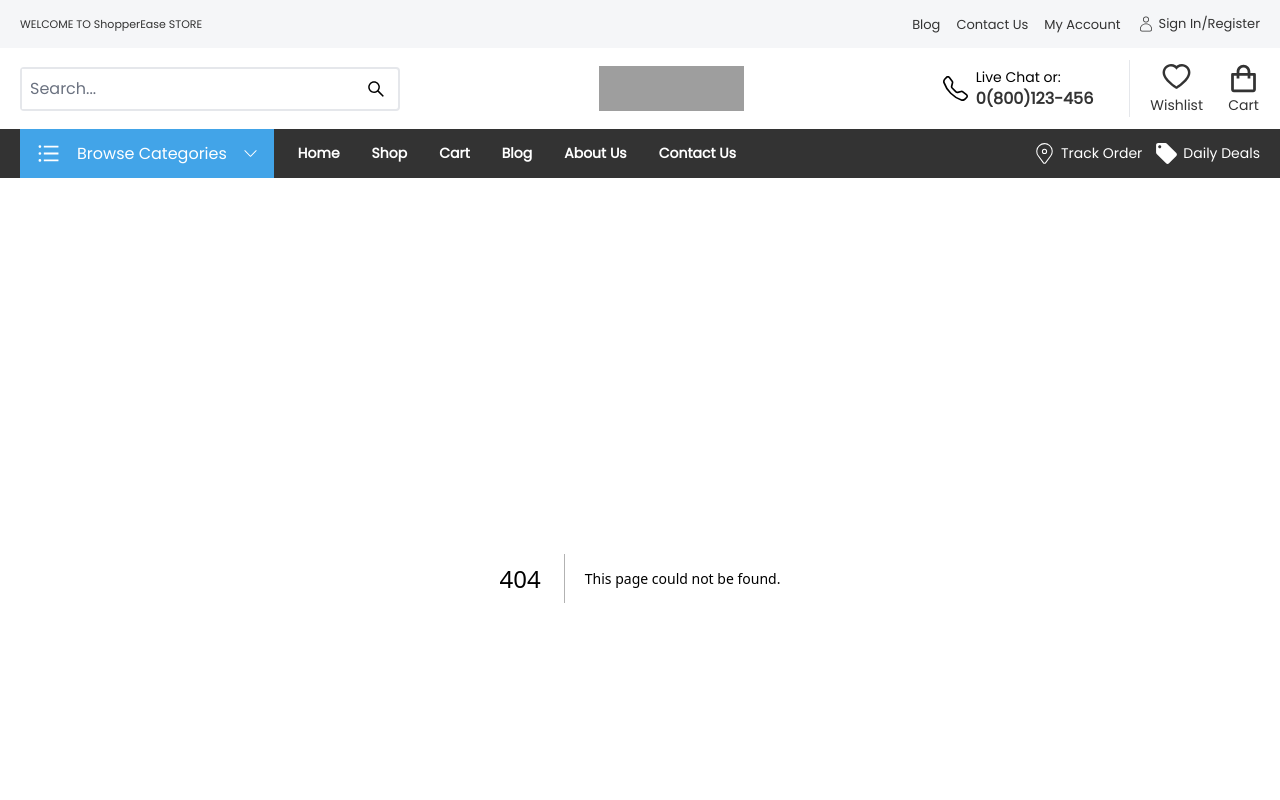
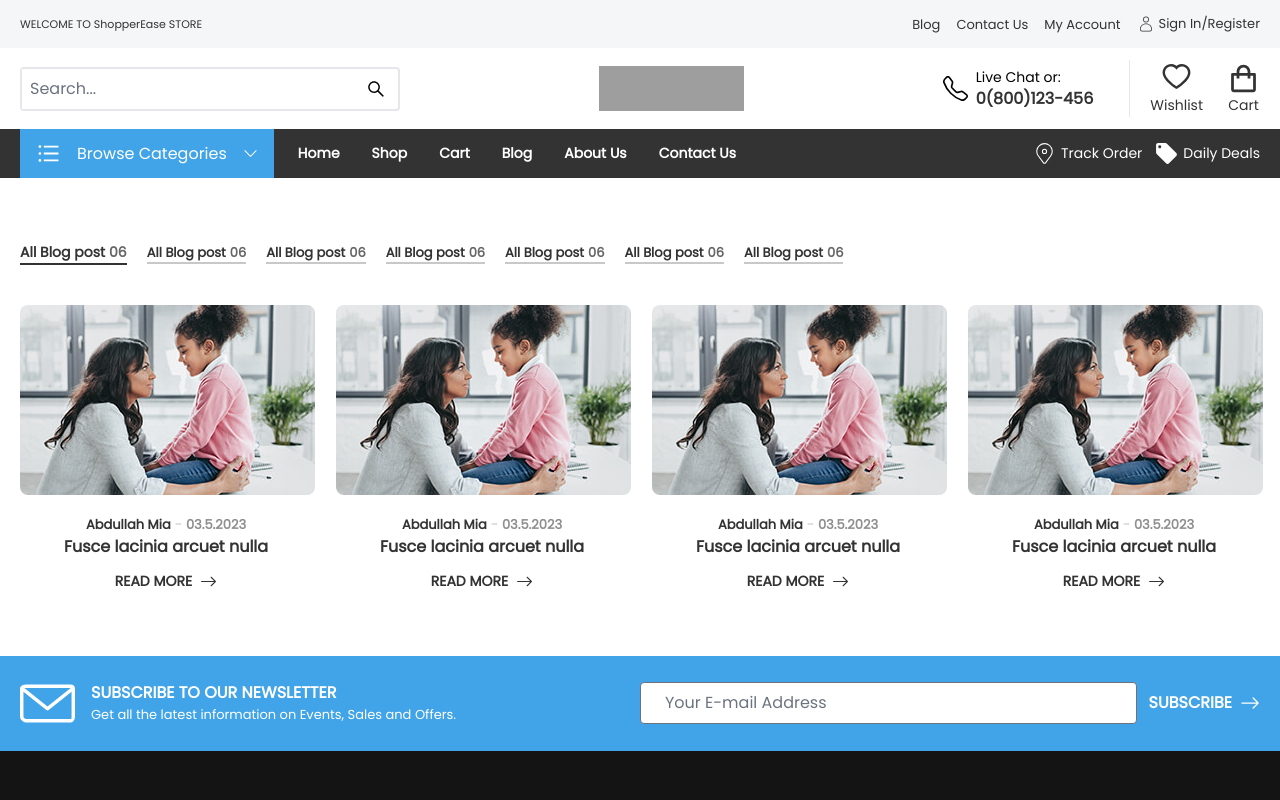
Before and after one commit to abdullahmia/shopperEase-ecommerce-nextjs, a Next.js app: page /blog in a window 1280 px wide. Before the commit this address had no page. Shown: the top 800 px of the page. Built offline with nearby package versions, Linux system fonts and the light colour scheme; grey boxes are pictures that could not be loaded.

Commit message:
blog page & detail page

```diff
--- a/components/blogs/Blog.js
+++ b/components/blogs/Blog.js
@@ -5,7 +5,7 @@ import blogImg from '../../public/blog.jpg';
 
 const Blog = () => {
   return (
-    <div className="group cursor-pointer">
+    <Link href="/blog/asdfasdfas" className="group cursor-pointer">
         <div className="w-[295px] h-[190px]">
               <Image src={blogImg.src} width={295} height={190} className="rounded-lg transition duration-500 transform group-hover:scale-[0.95]" alt="Blog" />
         </div>
@@ -16,12 +16,12 @@ const Blog = () => {
                 <span className="text-[#16141479]">03.5.2023</span>
             </p>
             <h2 className="text-[#333] hover:text-[#42a4e8] font-semibold text-[16px]">Fusce lacinia arcuet nulla</h2>
-            <Link href="/shop" className='mt-3 text-[14px] font-semibold text-[#333] flex justify-center items-center gap-2'>
+            <Link href="/blog/asdfasdfas" className='mt-3 text-[14px] font-semibold text-[#333] flex justify-center items-center gap-2'>
                 <span className='uppercase'>Read More</span>
                 <BsArrowRight size={17} />
             </Link>
         </div>
-    </div>
+    </Link>
   )
 }
 
--- a/components/blogs/Blogs.js
+++ b/components/blogs/Blogs.js
@@ -14,7 +14,6 @@ const Blogs = ({label, blogs}) => {
             <Blog />
             <Blog />
             <Blog />
-
         </div>
     </div>
   )
--- /dev/null
+++ b/components/blogs/categories/Categories.js
@@ -0,0 +1,21 @@
+import Category from './Category';
+
+
+const Categories = () => {
+  return (
+    <div className='flex items-center gap-5'>
+        <button className="font-[600] text-[14px] text-[#333] border-b-2 border-[#333] flex items-center gap-1">
+            <span>All Blog post</span>
+            <span className="text-[#666]">06</span>
+        </button>
+        <Category />
+        <Category />
+        <Category />
+        <Category />
+        <Category />
+        <Category />
+    </div>
+  )
+}
+
+export default Categories
--- /dev/null
+++ b/components/blogs/categories/Category.js
@@ -0,0 +1,13 @@
+
+const Category = () => {
+    return (
+        <div>
+            <button className="font-[600] text-[13px] text-[#333] border-b-2 border-[#cac7c7] flex items-center gap-1">
+                <span>All Blog post</span>
+                <span className="text-[#666]">06</span>
+            </button>
+        </div>
+    )
+}
+
+export default Category
--- /dev/null
+++ b/pages/blog/[slug].js
@@ -0,0 +1,48 @@
+import Head from "next/head";
+import Image from "next/image";
+import blogImg from '../../public/blog.jpg';
+
+const index = () => {
+    return (
+        <>
+            <Head>
+                <title>Blog detail</title>
+            </Head>
+
+            <main className="container py-12 lg:px-28">
+
+                {/* Blog Image */}
+                <Image src={blogImg.src} width={930} height={600} alt="blog iamge" />
+
+                {/* info */}
+                <div className="mt-6">
+                    <div>
+                        <p className="text-[13px] font-[600] space-x-1">
+                            <span className="text-[#666]">by</span>
+                            <span>Abdullah Mia</span>
+                            <span>-</span>
+                            <span>02.36.2020</span>
+                        </p>
+                    </div>
+                </div>
+
+                <div className="mt-6">
+                    <h2 className="text-[30px] font-[600] text-[#333] hover:text-[#336699]">Fashion tells about who you are from external point</h2>
+                </div>
+
+                <div className="mt-5">
+                    <p className="text-[14px] font-[400] text-[#666]">
+                        Sed pretium, ligula sollicitudin laoreet viverra, tortor libero sodales leo, eget blandit nunc tortor eu nibh. Suspendisse potenti. Sed egstas, ant at vulputate volutpat, uctus metus libero eu augue, vitae luctus metus libero eu augue.
+                    </p>
+
+                    <p className="text-[14px] font-[400] text-[#666]">
+                        Sed pretium, ligula sollicitudin laoreet viverra, tortor libero sodales leo, eget blandit nunc tortor eu nibh. Suspendisse potenti. Sed egstas, ant at vulputate volutpat, uctus metus libero eu augue, vitae luctus metus libero eu augue. Morbi purus libero, faucibus adi piscing, com modo quis, gravida iest. Sed lectus. Praesent elementum hendrerit tortor. Sed semper lorem at felis. Vestibulum volutpat, lacus a ultrices sagittis, mi neque euismod dui, eu pulvinar nunc sapien ornare nisl. pede arcu, dapibus eu, fermen tum et, dapibus sed, urna. Morbi interdum mollis sapien. Sed ac risus. Pha sellus lacinia, magna a laoreet, lect us arcu pulvinar risus, vitae fac ilisis libero dolor a purus.
+                    </p>
+                </div>
+
+            </main>
+        </>
+    )
+}
+
+export default index;
--- /dev/null
+++ b/pages/blog/index.js
@@ -0,0 +1,23 @@
+import Blogs from "@/components/blogs/Blogs";
+import Head from "next/head";
+import BlogCategories from '../../components/blogs/categories/Categories';
+
+const index = () => {
+    return (
+        <>
+            <Head>
+                <title>ShopperEase | Ecommerce</title>
+            </Head>
+
+            <main className="container py-16">
+
+                <BlogCategories />
+
+                <Blogs  />
+
+            </main>
+        </>
+    )
+}
+
+export default index
--- a/pages/order.js
+++ b/pages/order.js
@@ -25,7 +25,7 @@ const order = () => {
                     <h2 className="text-[20px] text-[#333] font-[700]">Thank you. Your order has been received.</h2>
                 </div>
 
-                <div className="flex lg:flex-row flex-col items-center justify-between mt-10 lg:space-y-4">
+                <div className="flex lg:flex-row flex-col items-center justify-between mt-10 lg:fspace-y-4">
                     <div className="text-center">
                         <h3 className="text-[18px] font-[400] text-[#666] capitalize">order number</h3>
                         <h2 className="text-[18px] font-[700] text-[#333] capitalize">950</h2>
```
